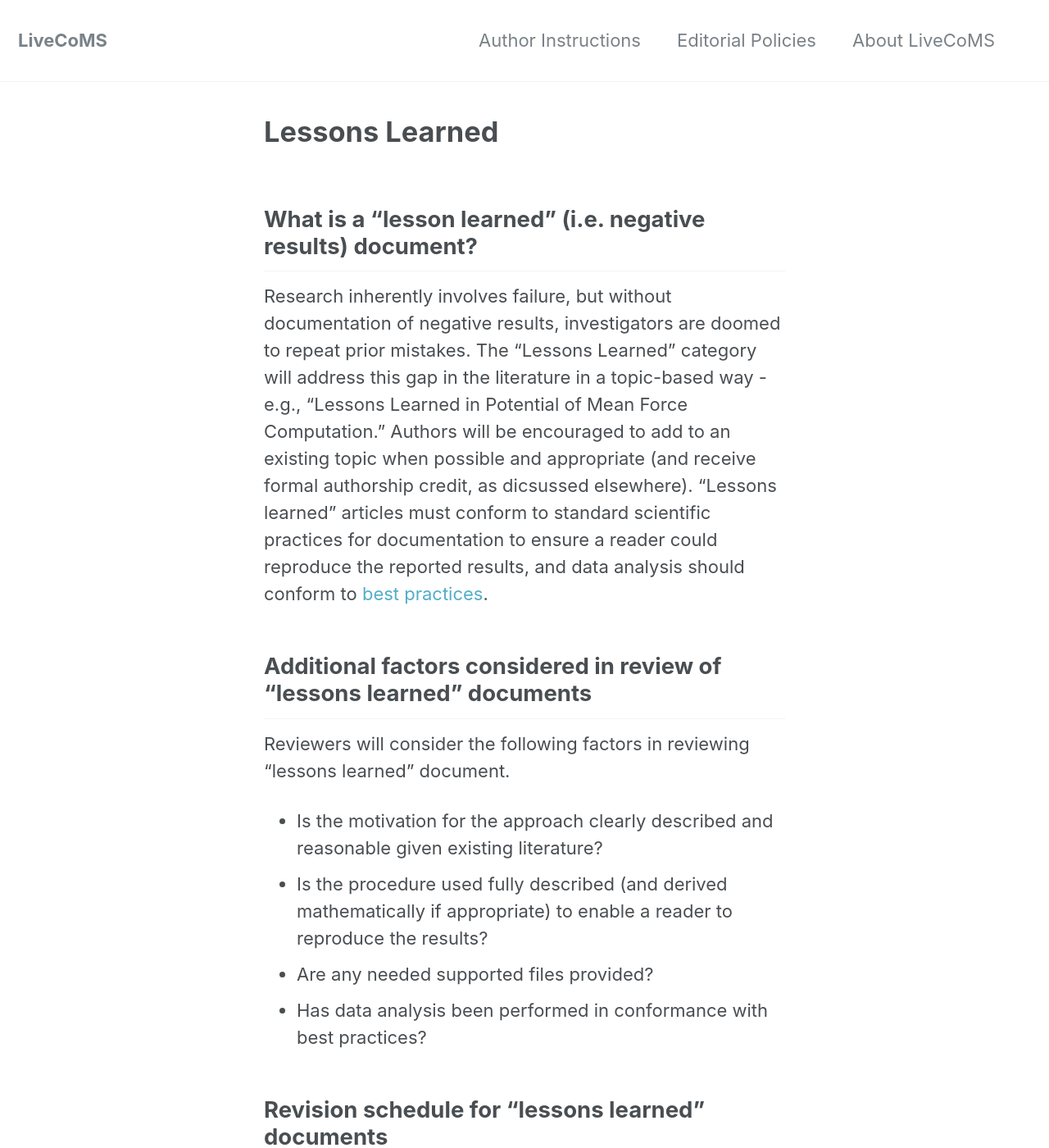
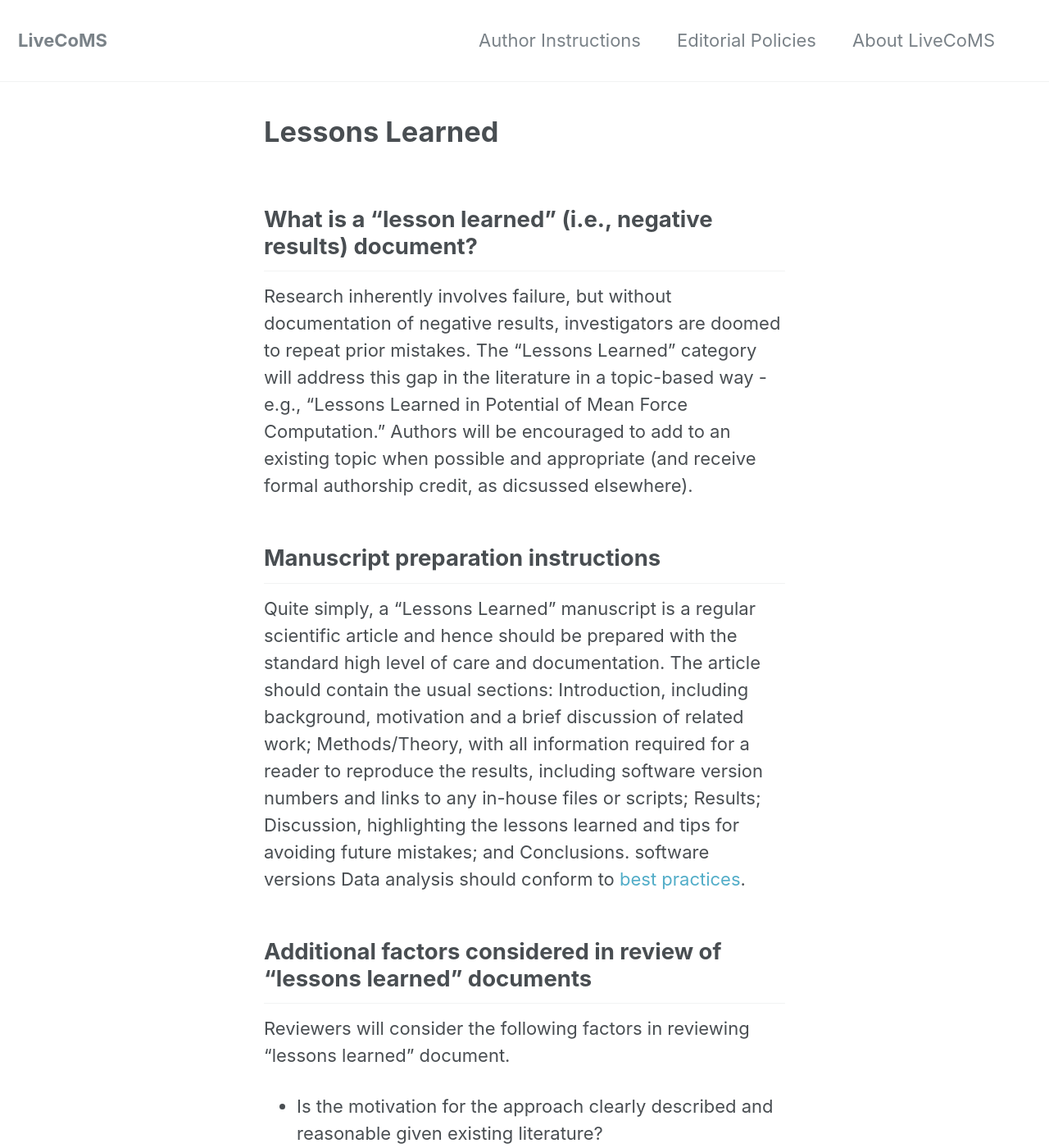
Before and after one commit to livecomsjournal/livecomsjournal.github.io, a Jekyll site: the page built from _author_instructions/06_lessons_learned.md, in a window 1280 px wide and 1400 px high. Shown: the whole window at 82% size. Built offline with Jekyll 4.4.1, drawn with Linux system fonts in a browser that asks for light colours.

Commit message:
Added "Manuscript preparation instructions"

```diff
--- a/_author_instructions/06_lessons_learned.md
+++ b/_author_instructions/06_lessons_learned.md
@@ -7,11 +7,16 @@ excerpt: What is a "lesson learned" (i.e. negative results) document?
 permalink: /authors/lessons_learned/
 ---
 
-## What is a "lesson learned" (i.e. negative results) document?
+## What is a "lesson learned" (i.e., negative results) document?
 Research inherently involves failure, but without documentation of negative results, investigators are doomed to repeat prior mistakes.
 The "Lessons Learned" category will address this gap in the literature in a topic-based way - e.g., "Lessons Learned in Potential of Mean Force Computation."
 Authors will be encouraged to add to an existing topic when possible and appropriate (and receive formal authorship credit, as dicsussed elsewhere).
-"Lessons learned" articles must conform to standard scientific practices for documentation to ensure a reader could reproduce the reported results, and data analysis should conform to [best practices](https://github.com/dmzuckerman/Sampling-Uncertainty).
+
+## Manuscript preparation instructions
+Quite simply, a "Lessons Learned" manuscript is a regular scientific article and hence should be prepared with the standard high level of care and documentation.
+The article should contain the usual sections: Introduction, including background, motivation and a brief discussion of related work; Methods/Theory, with all information required for a reader to reproduce the results, including software version numbers and links to any in-house files or scripts; Results; Discussion, highlighting the lessons learned and tips for avoiding future mistakes; and Conclusions.
+software versions
+Data analysis should conform to [best practices](https://github.com/dmzuckerman/Sampling-Uncertainty).
 
 
 ## Additional factors considered in review of "lessons learned" documents
```
